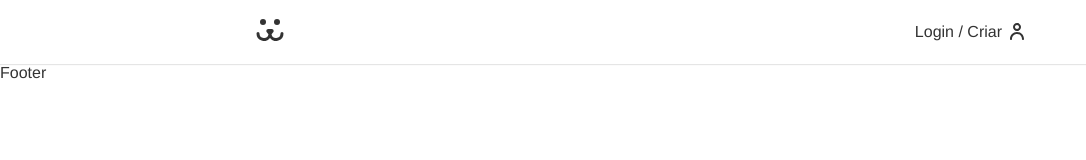
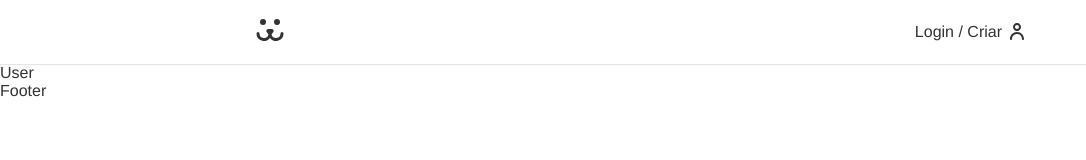
Before and after one commit to alex-candido/dogs-app, a React (Create React App) app: page /conta in a window 1280 px wide. Shown: the top 160 px of the page, without its empty margins (0-1086 px from the left). Built offline with nearby package versions, Linux system fonts and the light colour scheme.

Commit message:
estrutura ProtectedRoute.js

```diff
--- a/src/App.js
+++ b/src/App.js
@@ -6,6 +6,7 @@ import Footer from './Components/Footer';
 import Home from './Components/Home';
 import Login from './Components/Login/Login';
 import { UserStorage } from './UserContext';
+import User from './Components/User/User';
 
 
 function App() {
@@ -17,6 +18,7 @@ function App() {
           <Routes>
             <Route path="/" element={<Home />} />
             <Route path="/login/*" element={<Login />} />
+            <Route path="/conta/*" element={<User/>} />
           </Routes>
           <Footer />
         </UserStorage>
--- /dev/null
+++ b/src/Components/User/User.js
@@ -0,0 +1,9 @@
+import React from 'react'
+
+const User = () => {
+  return (
+    <div>User</div>
+  )
+}
+
+export default User
```
Also changed, not shown: src/Components/Helper/ProtectedRoute.js (added, +12 -0 lines).
